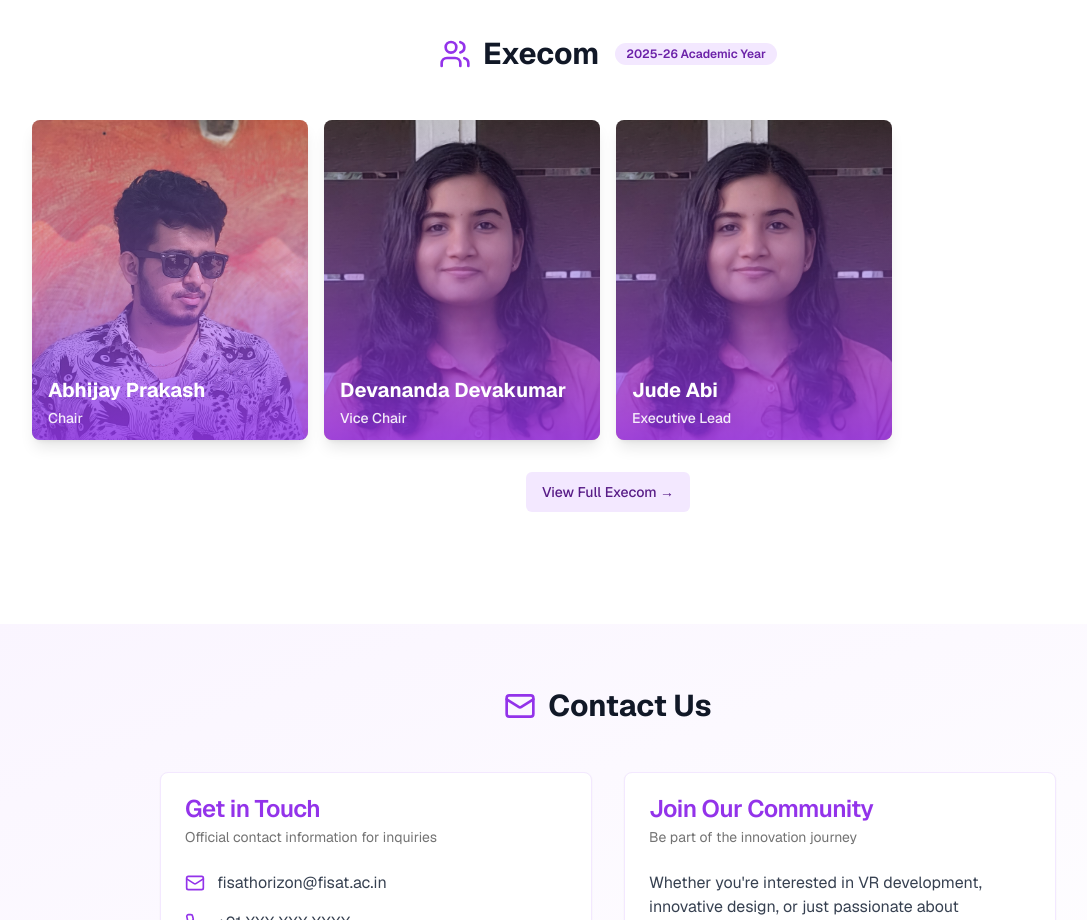
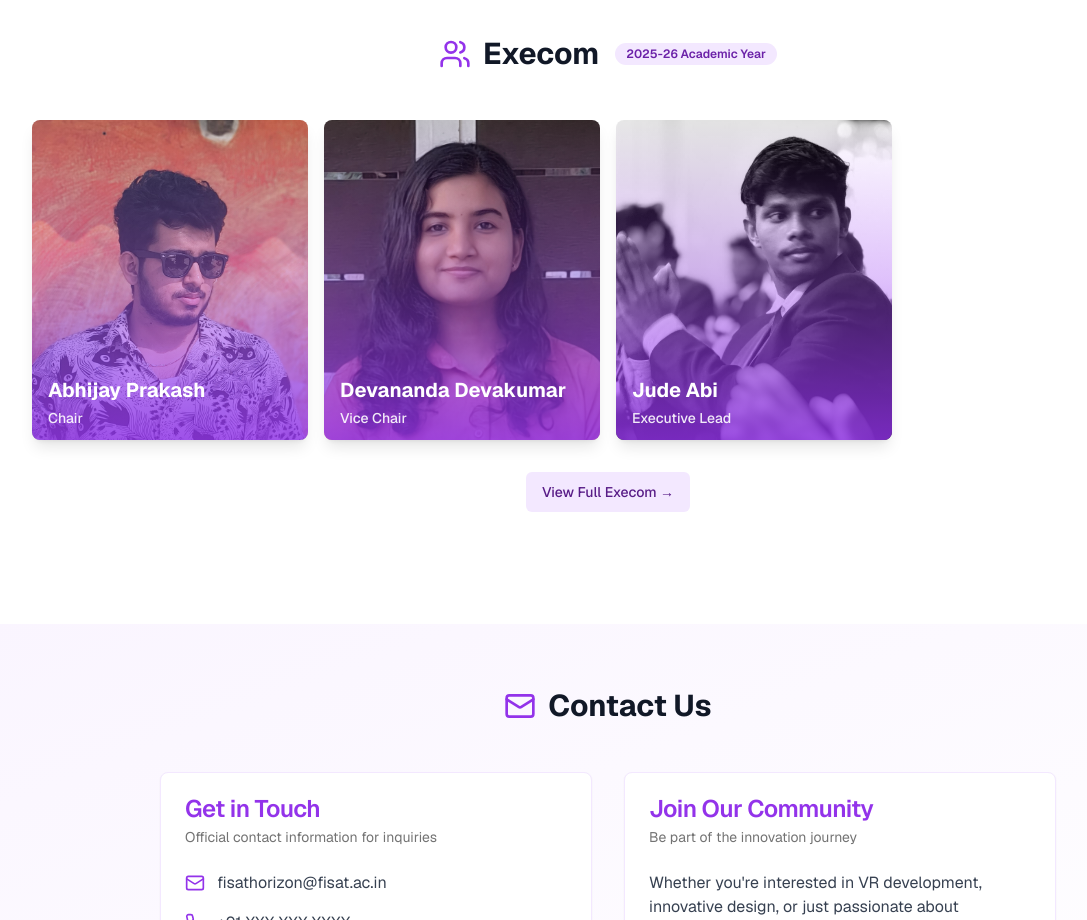
Before and after one commit to jeevan-korah/fhc-official-website, a Next.js app: page / in a window 1280 px wide. Shown: the part 2820-3740 px from the top of the page, without its empty margins (32-1119 px from the left). Built offline with nearby package versions, Linux system fonts and the light colour scheme.

Commit message:
jude set

```diff
--- a/app/page.tsx
+++ b/app/page.tsx
@@ -103,7 +103,7 @@ export default function Component() {
       name: "Jude Abi",
       title: "Executive Lead",
       category: "Core Team",
-      image: "/Execom25/Ex/devananda.jpg?height=400&width=300",
+      image: "/Execom25/Ex/jude.jpg?height=400&width=300",
     },
   ];
   const membersByCategory = committeeMembers.reduce((acc, member) => {
```
